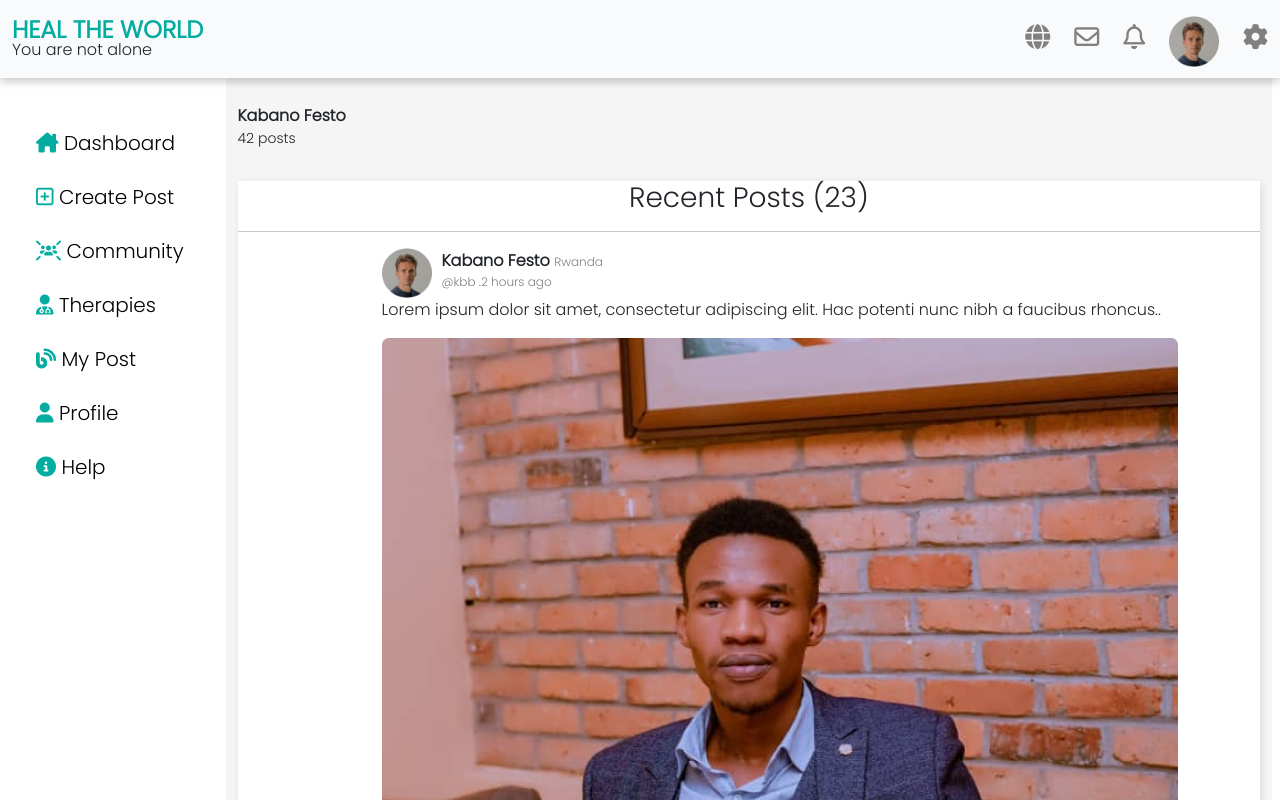
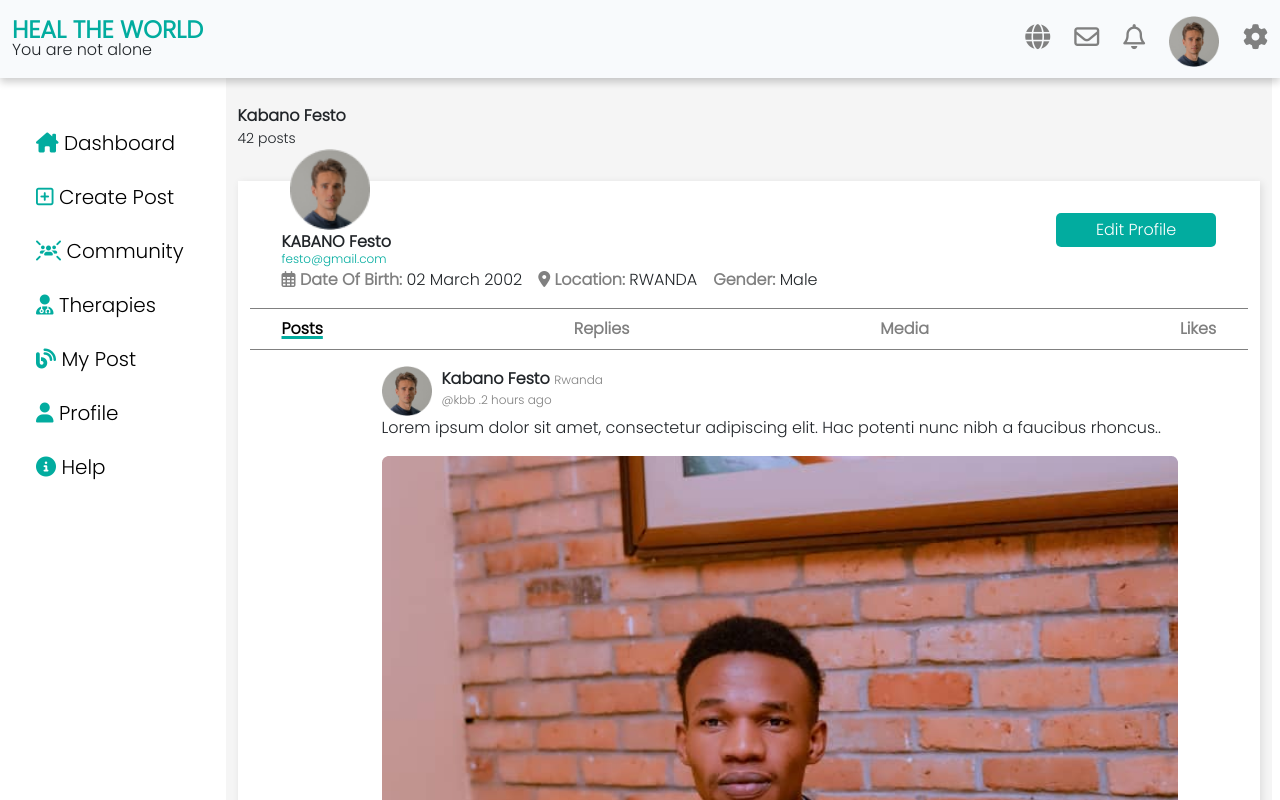
Before and after one commit to alaintresor/heal-the-world-fn, a React app: page /profile in a window 1280 px wide. Shown: the top 800 px of the page. Built offline with nearby package versions, Linux system fonts and the light colour scheme.

Commit message:
profile page

```diff
--- a/src/pages/profile.js
+++ b/src/pages/profile.js
@@ -5,70 +5,90 @@ import Sidebar from "../components/Sidebar";
 const Profile = () => {
     return (
         <>
-            <div class="header">
-                <div class="container-fluid">
+            <div className="header">
+                <div className="container-fluid">
                     <Menu />
-                    <section class="contents">
-                        <div class="row-container">
+                    <section className="contents">
+                        <div className="row-container">
                             <Sidebar />
-                            <div class="col-lg-10 body-content">
+                            <div className="col-lg-10 body-content">
 
 
-                                <div class="container">
+                                <div className="container">
                                     <div className="profile">
                                         <br />
                                         <p className="flex"><b> Kabano Festo</b><span className="small"> 42 posts</span></p>
 
                                     </div>
                                     <div className="profile-box">
-                                        <center>
-                                            <h3>
-                                                Recent Posts (23)
-                                            </h3>
-                                        </center>
-                                        <hr />
-                                        <div class="blog">
-                                            <div class="header">
-                                                <img src={img1} alt="" width="50" />
-                                                <div class="names">
-                                                    <span> <b>Kabano Festo</b> <span class="small"> Rwanda</span></span>
-                                                    <span class="small">@kbb .2 hours ago</span>
+                                        <div className="profile-header container">
+                                            <div className="header-flex">
+                                                <div className="content">
+                                                    <img src={img1} alt="" width="80" />
+                                                    <span><b>KABANO Festo</b></span>
+                                                    <span className="email">festo@gmail.com</span>
+                                                    <p className="rows">
+                                                        <p> <span className="title"><i class="fa-regular fa-calendar-days"></i> Date Of Birth:</span> 02 March 2002</p>
+                                                        <p> <span className="title"><i class="fa-sharp fa-solid fa-location-dot"></i> Location:</span> RWANDA</p>
+                                                        <p> <span className="title">Gender:</span> Male</p>
+                                                    </p>
+                                                </div>
+                                                <div >
+                                                    <button className="edit-btn">Edit Profile</button>
                                                 </div>
                                             </div>
-                                            <div class="content">
+                                            <div className="titles">
+                                                <span className="active">Posts</span>
+                                                <span>Replies</span>
+                                                <span>Media</span>
+                                                <span>Likes</span>
+                                            </div>
+                                        </div>
+
+                                        <div className="blog">
+                                            <div className="header">
+                                                <img src={img1} alt="" width="50" />
+                                                <div className="names">
+                                                    <span> <b>Kabano Festo</b> <span className="small"> Rwanda</span></span>
+                                                    <span className="small">@kbb .2 hours ago</span>
+                                                </div>
+                                            </div>
+                                            <div className="content">
                                                 <p>
-                                                    Lorem ipsum dolor sit amet, consectetur adipiscing elit. Hac potenti nunc nibh a
+                                                    Lorem ipsum dolor sit amet, consectetur adipiscing elit. Hac potenti nunc
+                                                    nibh a
                                                     faucibus rhoncus..
                                                 </p>
                                                 <img src={img2} alt="" />
                                             </div>
-                                            <div class="footer">
-                                                <span> <i class="fa-regular fa-comment primary-color"></i> 45</span>
-                                                <span><i class="fa-regular fa-heart"></i> 3k</span>
-                                                <span><i class="fa-regular fa-eye"></i> 12k</span>
-                                                <span><i class="fa-solid fa-arrow-up-from-bracket"></i></span>
+                                            <div className="footer">
+                                                <span> <i className="fa-regular fa-comment primary-color"></i> 45</span>
+                                                <span><i className="fa-regular fa-heart"></i> 3k</span>
+                                                <span><i className="fa-regular fa-eye"></i> 12k</span>
+                                                <span><i className="fa-solid fa-arrow-up-from-bracket"></i></span>
                                             </div>
                                         </div>
-                                        <div class="blog">
-                                            <div class="header">
+                                        <div className="blog">
+                                            <div className="header">
                                                 <img src={img1} alt="" width="50" />
-                                                <div class="names">
-                                                    <span> <b>Kabano Festo</b> <span class="small"> Rwanda</span></span>
-                                                    <span class="small">@kbb .2 hours ago</span>
+                                                <div className="names">
+                                                    <span> <b>Kabano Festo</b> <span className="small"> Rwanda</span></span>
+                                                    <span className="small">@kbb .2 hours ago</span>
                                                 </div>
                                             </div>
-                                            <div class="content">
+                                            <div className="content">
                                                 <p>
-                                                    Lorem ipsum dolor sit amet, consectetur adipiscing elit. Hac potenti nunc nibh a
+                                                    Lorem ipsum dolor sit amet, consectetur adipiscing elit. Hac potenti nunc
+                                                    nibh a
                                                     faucibus rhoncus..
                                                 </p>
                                                 <img src={img2} alt="" />
                                             </div>
-                                            <div class="footer">
-                                                <span> <i class="fa-regular fa-comment primary-color"></i> 45</span>
-                                                <span><i class="fa-regular fa-heart"></i> 3k</span>
-                                                <span><i class="fa-regular fa-eye"></i> 12k</span>
-                                                <span><i class="fa-solid fa-arrow-up-from-bracket"></i></span>
+                                            <div className="footer">
+                                                <span> <i className="fa-regular fa-comment primary-color"></i> 45</span>
+                                                <span><i className="fa-regular fa-heart"></i> 3k</span>
+                                                <span><i className="fa-regular fa-eye"></i> 12k</span>
+                                                <span><i className="fa-solid fa-arrow-up-from-bracket"></i></span>
                                             </div>
                                         </div>
                                     </div>
@@ -77,7 +97,7 @@ const Profile = () => {
                         </div>
                     </section>
                 </div>
-            </div >
+            </div>
 
         </>
     )
--- a/src/style/sass/style.scss
+++ b/src/style/sass/style.scss
@@ -462,6 +462,70 @@ footer {
     background-color: #fff;
     box-shadow: 2px 2px 8px rgba(0, 0, 0, 0.1);
 
+    .profile-header {
+
+        .header-flex {
+            display: flex;
+            justify-content: space-between;
+
+            .content {
+                display: flex;
+                flex-direction: column;
+                margin-top: -2rem;
+                margin-left: 2rem;
+
+                img {
+                    margin-left: 0.5rem;
+                }
+
+                .email {
+                    color: $primary-color;
+                    font-size: 12px;
+                    margin-top: -0.3rem;
+                }
+
+                .rows {
+                    display: flex;
+
+                    p {
+                        margin-right: 1rem;
+
+                        .title {
+                            color: gray;
+                            font-weight: bold;
+                        }
+                    }
+
+                }
+            }
+
+            .edit-btn {
+                padding: 0.3rem 2.5rem;
+                border: none;
+                margin-top: 2rem;
+                margin-right: 2rem;
+                background-color: $primary-color;
+                color: white;
+                border-radius: 5px;
+            }
+
+        }
+        .titles{
+            display: flex;
+            justify-content: space-between;
+            border-top: 1px solid grey;
+            border-bottom: 1px solid grey;
+            padding: 0.5rem 2rem;
+            margin-top: -1rem;
+            margin-bottom: 1rem;
+            color: gray;
+            font-weight: bold;
+            .active{
+                color: black;
+                text-decoration: underline 3px $primary-color;
+            }
+        }
+    }
 }
 
 .profile {
@@ -469,6 +533,8 @@ footer {
         display: flex;
         flex-direction: column;
     }
+
+
 }
 
 
```
